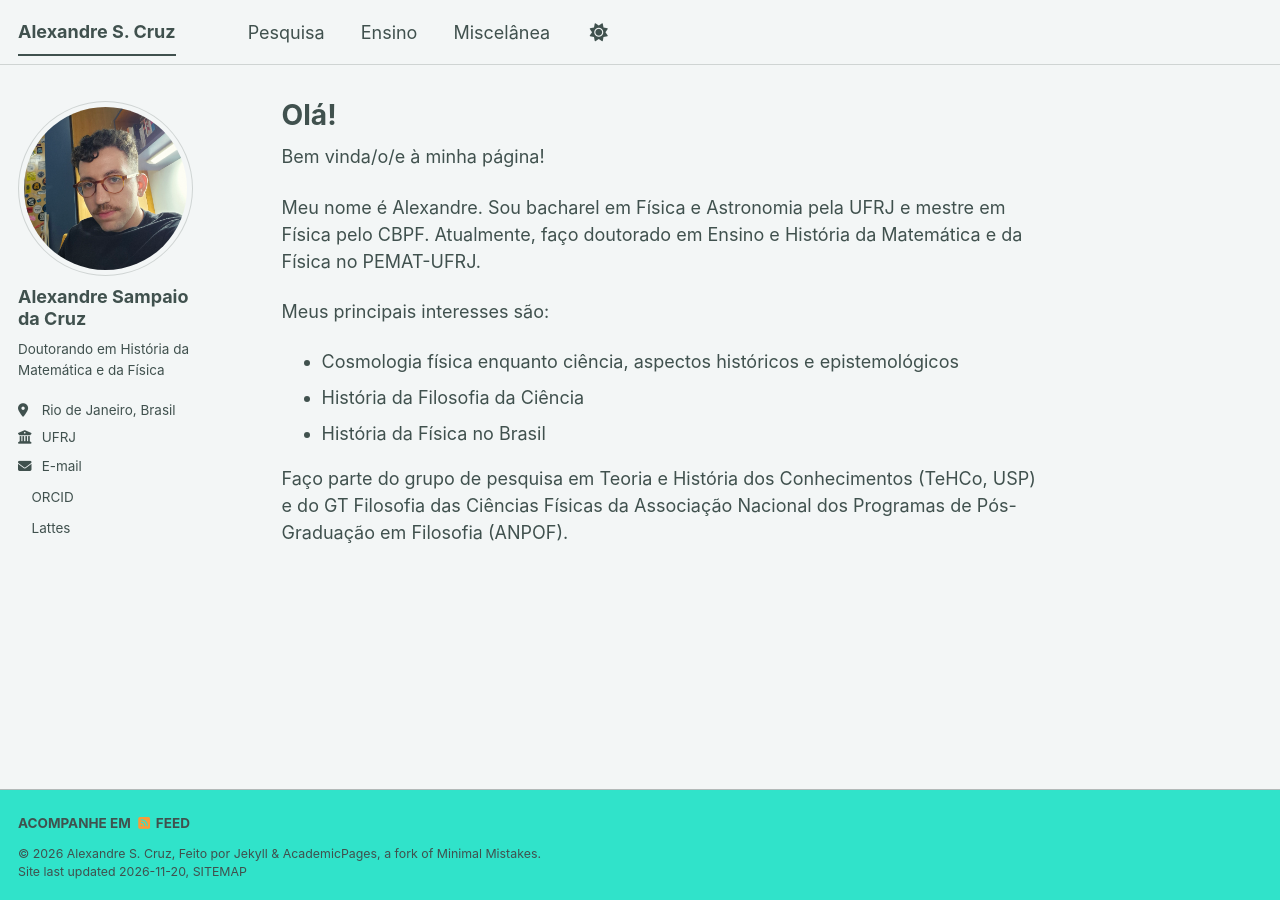
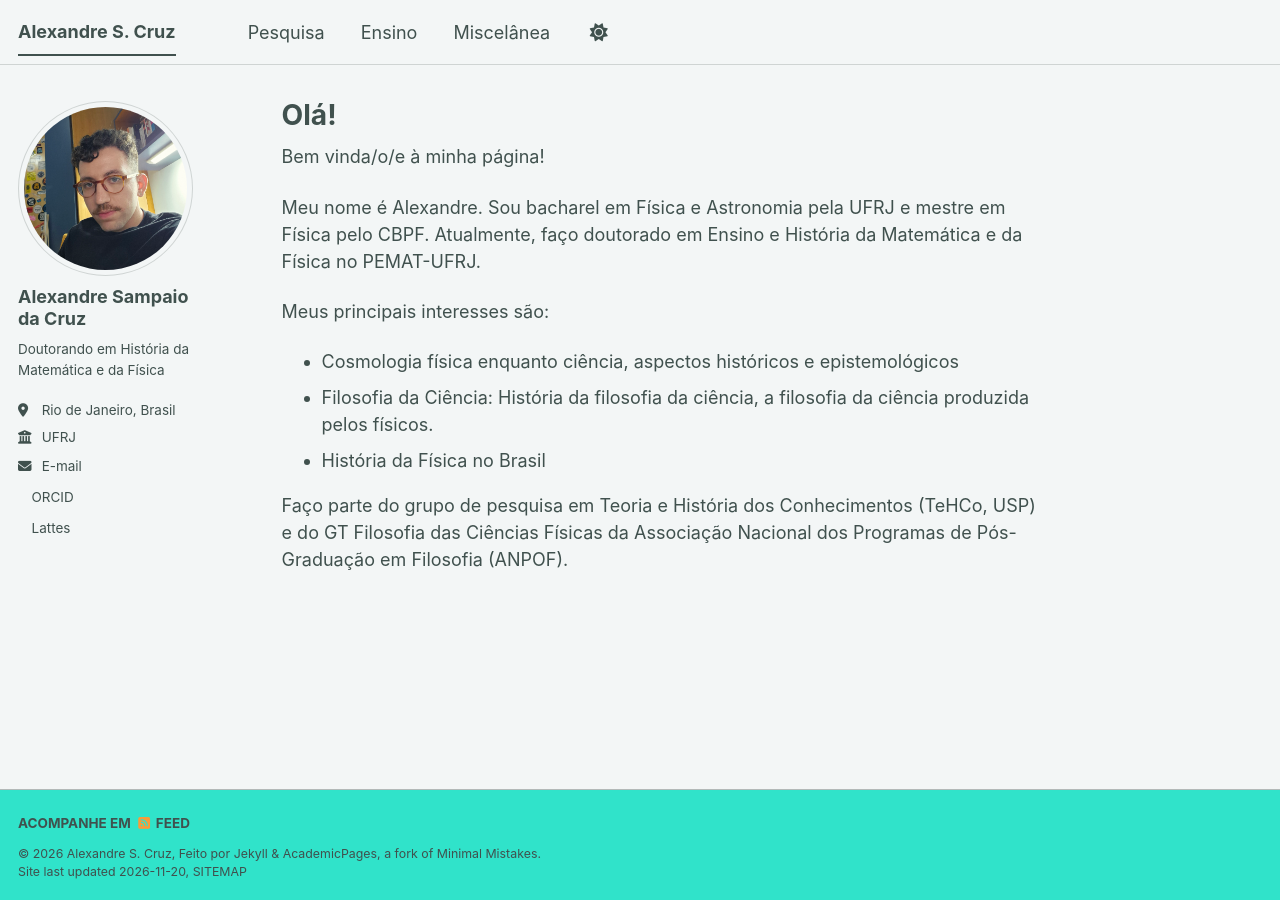
Before and after one commit to alexndr-sc/alexndr-sc.github.io, a Jekyll site: the page built from _pages/about.md, in a window 1280 px wide. Built offline with Jekyll 4.4.1, drawn with Linux system fonts in a browser that asks for light colours; a script bundle is joined from its source files by our own code; a style sheet for code colours, icons or effects is not loaded.

Commit message:
Update about.md

```diff
--- a/_pages/about.md
+++ b/_pages/about.md
@@ -15,7 +15,7 @@ Meu nome é Alexandre. Sou bacharel em Física e Astronomia pela UFRJ e mestre e
 Meus principais interesses são:
 
 - Cosmologia física enquanto ciência, aspectos históricos e epistemológicos
-- História da Filosofia da Ciência
+- Filosofia da Ciência: História da filosofia da ciência, a filosofia da ciência produzida pelos físicos.
 - História da Física no Brasil
 
 
```
